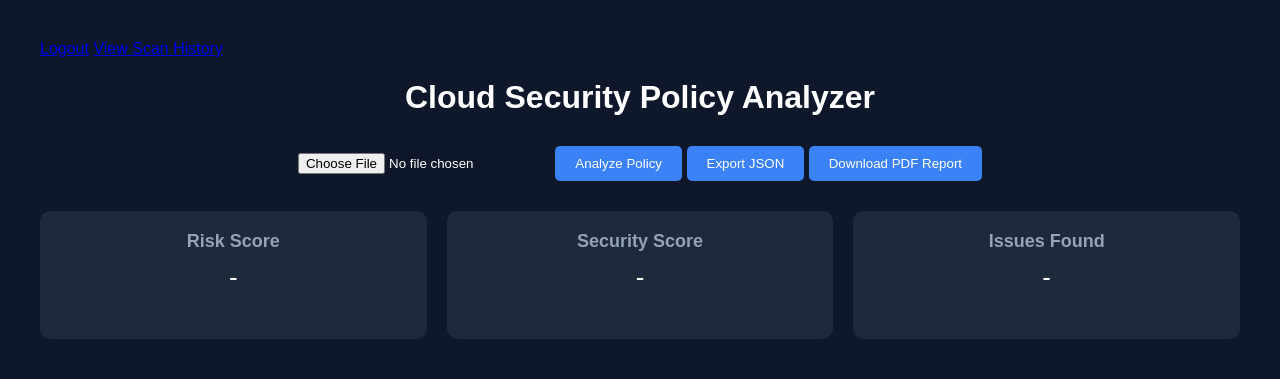
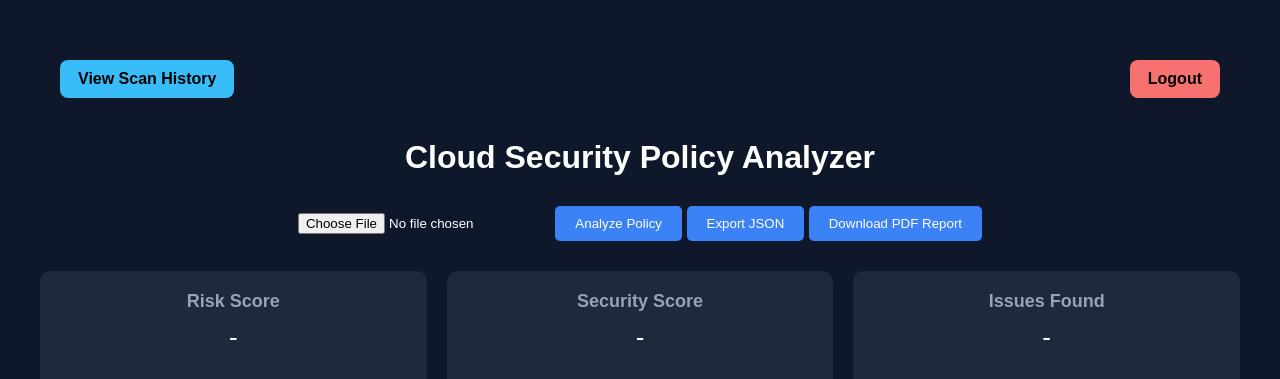
Before and after one commit to gargpriyal10/Autonomous-Security-Policy-Reasoning-Misconfiguration-Detection-Platform, a Flask app: page / in a window 1280 px wide. Shown: the top 379 px of the page. Run offline with Flask 3, Linux system fonts and the light colour scheme; a user stored in the database is signed in; some libraries are stand-ins or nearby versions.

Commit message:
Improve dashboard UI with spaced history and logout buttons

```diff
--- a/templates/index.html
+++ b/templates/index.html
@@ -117,8 +117,19 @@
 </head>
 
 <body>
-    <a href="/logout" class="btn btn-danger">Logout</a>
-    <a href="/history" class="btn btn-info">View Scan History</a>
+    <div style="display:flex; justify-content:space-between; padding:20px;">
+
+    <a href="/history"
+       style="background:#38bdf8; color:black; padding:10px 18px; border-radius:8px; text-decoration:none; font-weight:bold;">
+       View Scan History
+    </a>
+
+    <a href="/logout"
+       style="background:#f87171; color:black; padding:10px 18px; border-radius:8px; text-decoration:none; font-weight:bold;">
+       Logout
+    </a>
+
+</div>
 
     <div class="container">
 
```
